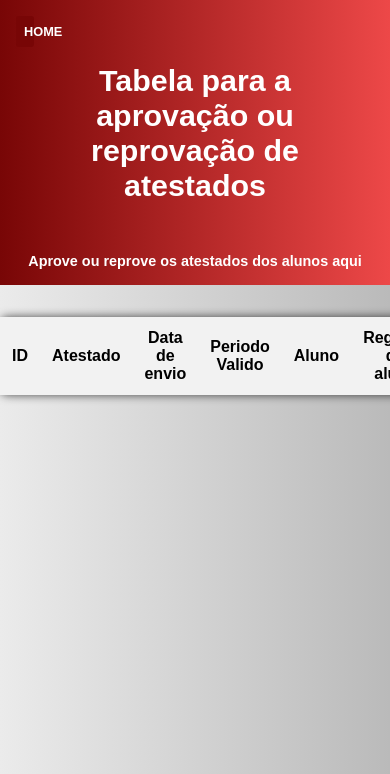
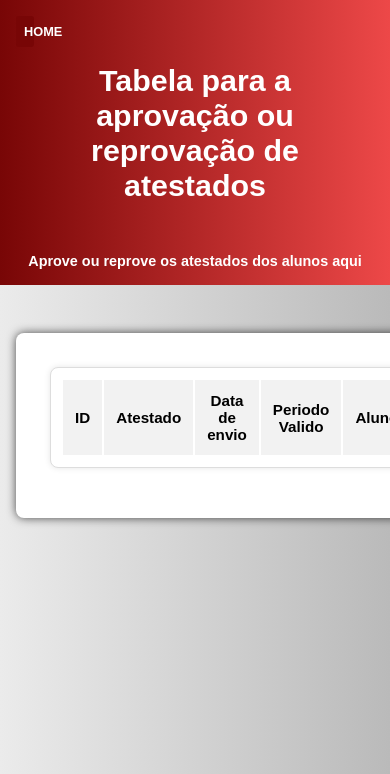
Before and after one commit to Slot148/Projeto-Integrador-2025-1, a Flask app: page /consulta_atestados in a window 390 px wide; the page is wider, and only the part inside the window is pictured. Shown: the top 774 px of that part. Run offline with Flask 3, Linux system fonts and the light colour scheme; the visitor is signed in with stand-in values (Sample User, id 1); lists and menus that the app fills with data are empty.

Commit message:
<feat> adição de responsividade na página de aprovar atestados.css

```diff
--- a/app/static/css/aprovar_atest.css
+++ b/app/static/css/aprovar_atest.css
@@ -1,7 +1,14 @@
+.table-container {
+  width: 100%;
+  overflow-x: auto;
+  margin: 2rem auto;
+  padding: 1rem;
+}
+
 table {
-    width: 90%;
+  width: 85%;
   margin: 2rem auto;
-    border-collapse: collapse;
+  padding: 2rem;
   background-color: white;
   border-radius: 8px;
   box-shadow: 0 0 10px rgba(0, 0, 0, 0.685);
@@ -32,6 +39,14 @@ button {
   cursor: pointer;
 }
 
+td a {
+    text-decoration: none;
+    color: #2654fd;
+    background-color: #f9f9f9;
+    border-bottom: 1px solid #0000ff;
+    border-top: 1px solid #0000ff;
+    padding: 0.2rem;
+}
 
 .btn-approve {
   background-color: #04AA6D;
@@ -42,7 +57,6 @@ button {
   background-color: #038e5a;
 }
 
-
 .btn-reject {
   background-color: #d9534f;
   color: white;
@@ -51,3 +65,69 @@ button {
 .btn-reject:hover {
   background-color: #c9302c;
 }
+
+@media (max-width: 1500px) {
+  table {
+    font-size: 0.95rem;
+  }
+
+  button {
+    font-size: 13px;
+    padding: 8px 16px;
+  }
+}
+
+@media (max-width: 960px) {
+  table {
+    margin: auto;
+    width: 60%;
+  }
+
+  thead {
+    display: none;
+  }
+
+  tbody tr {
+    display: block;
+    margin-bottom: 1rem;
+    border: 1px solid #ddd;
+    border-radius: 8px;
+    padding: 10px;
+    background-color: #fff;
+    box-shadow: 0 0 6px rgba(0, 0, 0, 0.1);
+  }
+
+  tbody td {
+    display: flex;
+    justify-content: space-between;
+    align-items: center;
+    padding: 10px;
+    border: none;
+    border-bottom: 1px solid #eee;
+    text-align: left;
+  }
+
+  tbody td::before {
+    content: attr(data-label);
+    font-weight: bold;
+    color: #666;
+  }
+
+  button {
+    width: 100%;
+    margin-top: 8px;
+  }
+}
+
+@media (max-width: 655px) {
+  table .table-container {
+    font-size: 0.85rem;
+    margin: auto;
+    width: 20rem;
+  }
+
+  button {
+    font-size: 12px;
+    padding: 8px 12px;
+  }
+}
--- a/app/templates/aprovar_atestado.html
+++ b/app/templates/aprovar_atestado.html
@@ -15,6 +15,7 @@
     <h3>Aprove ou reprove os atestados dos alunos aqui</h3>
   </header>
   <main>
+    <div class="table-container">
       <table>
         <tr>
           <th>ID</th>
@@ -28,13 +29,13 @@
         {% for data in data %}
         {% if data['estado'] == "pendente" %}
           <tr>
-          <td>{{ data['atestado_id'] }}</td>
-          <td><a href="{{ url_for('visualizar_atestado', atestado_id=data['atestado_id']) }}">visualizar</a></td>
-          <td>{{ data.data_envio }}</td>
-          <td>De: {{ data.inicio_periodo }}<br>Até: {{ data.fim_periodo}}</td>
-          <td>{{ data.nome_aluno }}</td>
-          <td>{{ data.ra }}</td>
-          <td>
+            <td data-label="ID">{{ data['atestado_id'] }}</td>
+            <td data-label="Atestado"><a href="{{ url_for('visualizar_atestado', atestado_id=data['atestado_id']) }}">visualizar</a></td>
+            <td data-label="Data de Envio">{{ data.data_envio }}</td>
+            <td data-label="Período">De: {{ data.inicio_periodo }}<br>Até: {{ data.fim_periodo}}</td>
+            <td data-label="Nome">{{ data.nome_aluno }}</td>
+            <td data-label="RA">{{ data.ra }}</td>
+            <td data-label="Aprovar atestado">
               <form action="/consulta_atestado/aprovar/{{ data['atestado_id'] }}" method="post" style="display:inline;">
                 <button type="submit" class="btn-approve">Aprovar Atestado</button><br>
               </form>
@@ -46,6 +47,7 @@
         {% endif %}
         {% endfor %}
       </table>
+    </div>
   </main>
   <footer>
     <p>© 2025 - Aprovação dos atestados | Todos os direitos reservados.</p>
```
Also changed, not shown: app/static/css/index.css (+4 -4 lines). Lines whose indentation alone changed are shown as unchanged.
